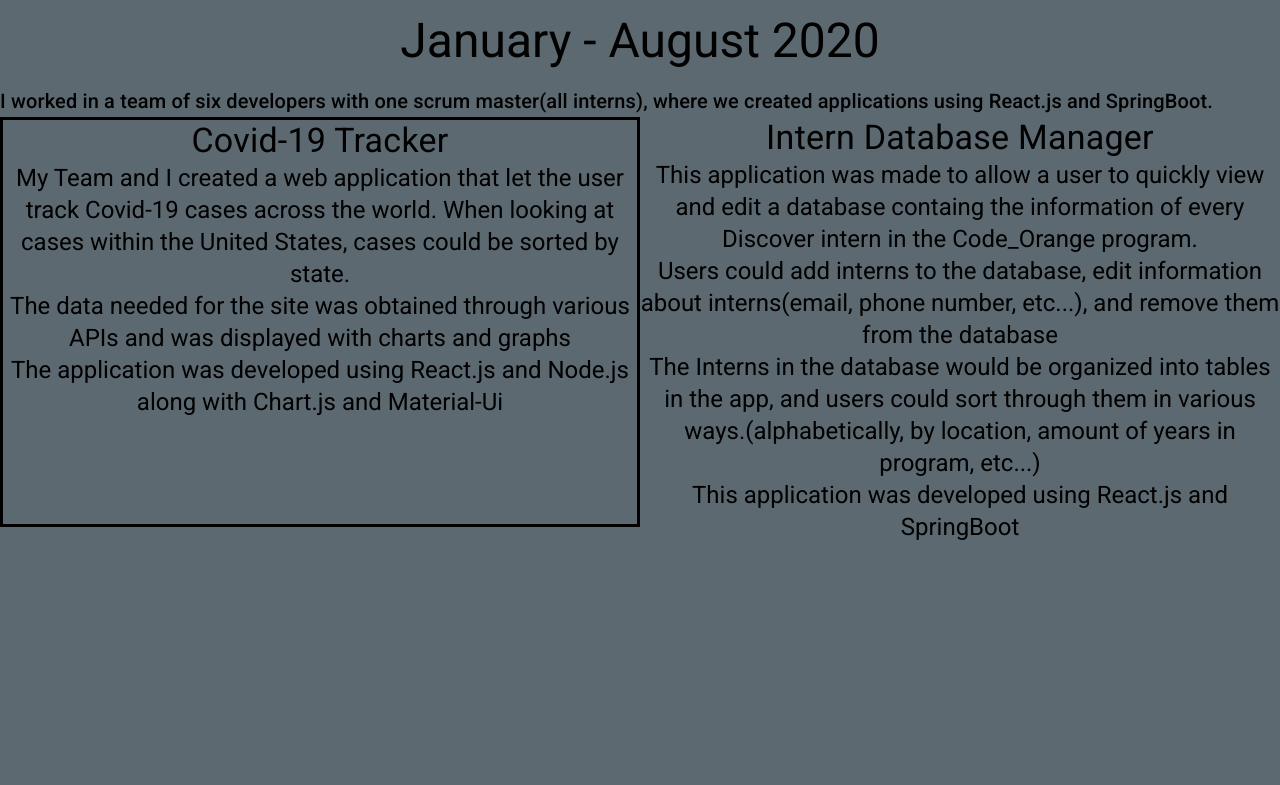
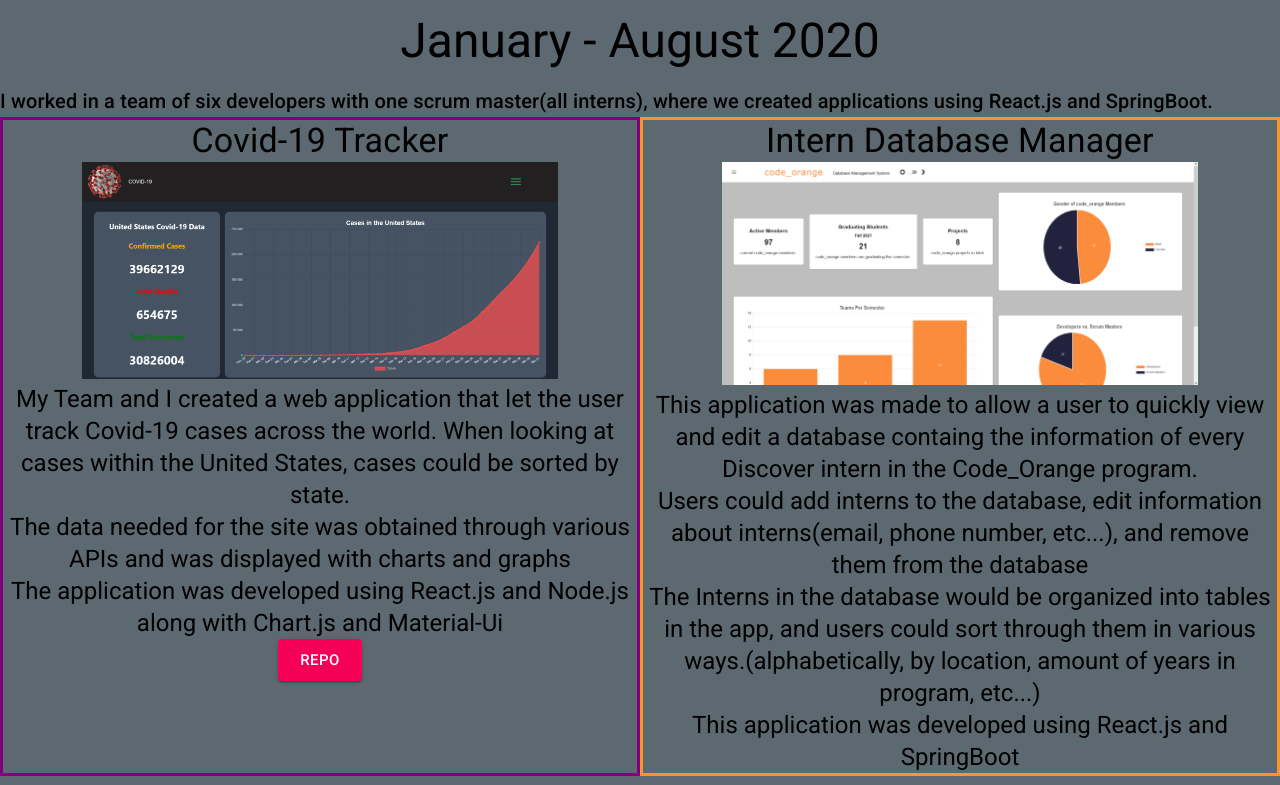
Before and after one commit to Cortlando/porfolio-site, a React (Create React App) app: page / in a window 1280 px wide. Shown: the part 1675-2460 px from the top of the page. Built offline with nearby package versions, Linux system fonts and the light colour scheme.

Commit message:
Changed tab label, and added everything to experience section.
Just have to add more style to the experience section

```diff
--- a/public/index.html
+++ b/public/index.html
@@ -25,7 +25,7 @@
       Learn how to configure a non-root public URL by running `npm run build`.
     -->
     <link rel="stylesheet" href="https://fonts.googleapis.com/css?family=Roboto:300,400,500,700&display=swap" />
-    <title>React App</title>
+    <title>Cortland Ervins</title>
   </head>
   <body>
     <noscript>You need to enable JavaScript to run this app.</noscript>
--- a/src/components/Experience/Experience.css
+++ b/src/components/Experience/Experience.css
@@ -16,13 +16,26 @@
 }
 
 .ProjectOne{
-    margin-bottom: 2vh;
+
     text-align: center;
     border: solid;
+    border-color: purple;
 }
 
 .ProjectTwo{
     text-align: center;
+    border: solid;
+    border-color: #F79824;
+}
+
+#ProjectOneImg{
+    width: 75%;
+    height: 75%;
+}
+
+#ProjectTwoImg{
+    width: 75%;
+    height: 75%;
 }
 
 .Projects{
--- a/src/components/Experience/Experience.js
+++ b/src/components/Experience/Experience.js
@@ -1,5 +1,6 @@
 import React from 'react'
 import Header from '../Header/Header'
+import { Button } from '@material-ui/core'
 import { Typography } from '@material-ui/core'
 import './Experience.css'
 const Experience = () => {
@@ -35,31 +36,50 @@
 
 
                         <div className="Projects">
-
-
                             <div className="ProjectOne">
+                                <div className="ProjectOneHeader">
                                     <Typography variant="h4" >
                                         Covid-19 Tracker
                                     </Typography>
+                                </div>
+                                <div className="ProjectOneImg">
+                                    <img id="ProjectOneImg" src={process.env.PUBLIC_URL + '/ProjectOneImage.png'} alt="Image of Covid-19Tracker" />
+                                </div>
+                                <div className="ProjectOneText">
                                     <Typography variant="h5">
                                         My Team and I created a web application that let the user track Covid-19 cases across the world. When looking at cases within the United States, cases could be sorted by state.<br></br>
                                         The data needed for the site was obtained through various APIs and was displayed with charts and graphs <br></br>
                                         The application was developed using React.js and Node.js along with Chart.js and Material-Ui
                                     </Typography>
                                 </div>
+                                <div className="ProjectOneButtons">
+                                    <div className="ProjectOneRepo">
+                                        <Button href="https://github.com/Cortlando/Covid-19-Tracker" variant="contained" color="secondary" size="large">
+                                            Repo
+                                        </Button>
+                                    </div>
+                                </div>
 
-
+                            </div>
 
                             <div className="ProjectTwo">
+                                <div className="ProjectTwoHeader">
                                     <Typography variant="h4">
                                         Intern Database Manager
                                     </Typography>
+                                </div>
+                                <div className="ProjectTwoImg">
+                                    <img id="ProjectTwoImg" src={process.env.PUBLIC_URL + '/ProjectTwoImage.png'} alt="Image of Intern Database Manager"/>
+                                </div>
+
+                                <div className="ProjectTwoText">
                                     <Typography variant="h5">
                                         This application was made to allow a user to quickly view and edit a database containg the information of every Discover intern in the Code_Orange program. <br></br>
                                         Users could add interns to the database,  edit information about interns(email, phone number, etc...), and remove them from the database <br></br>
                                         The Interns in the database would be organized into tables in the app, and users could sort through them in various ways.(alphabetically, by location, amount of years in program, etc...)<br></br>
                                         This application was developed using React.js and SpringBoot
                                     </Typography>
+                                </div>
                             </div>
                         </div>
                     </div>
--- a/src/components/Header/Header.css
+++ b/src/components/Header/Header.css
@@ -1,6 +1,6 @@
-img{
+/* img{
     border-radius: 50%;
-}
+} */
 
 .Picture{
     margin:0 auto;
```
Also changed, not shown: public/ProjectOneImage.png (added), public/ProjectTwoImage.png (added). Lines whose indentation alone changed are shown as unchanged.
